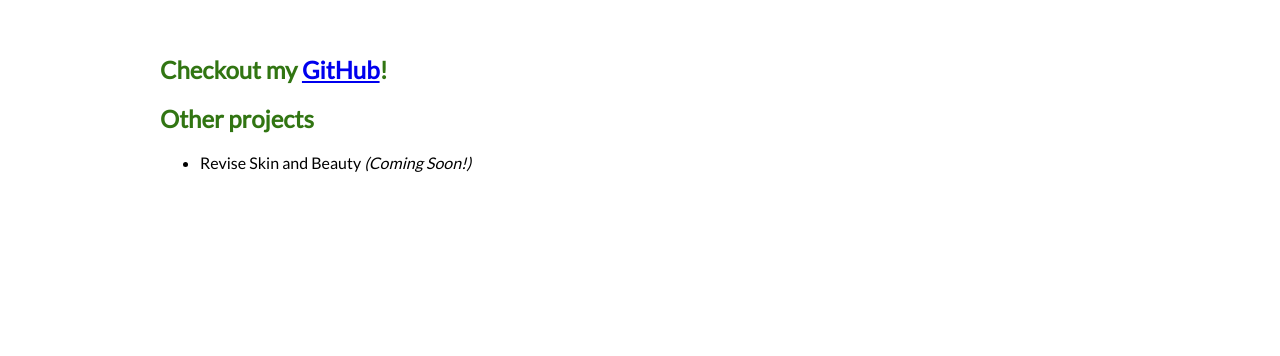
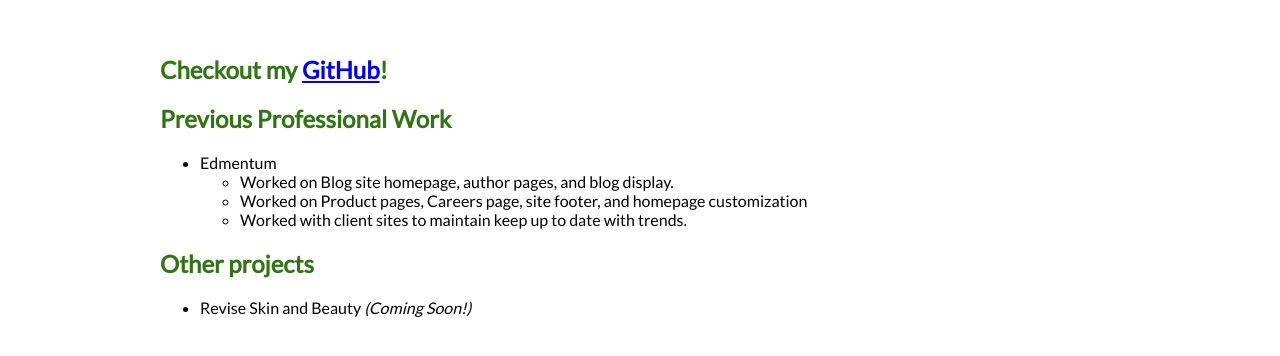
Before and after one commit to sporkenthusiast/murchisondev, a plain HTML site: page projects.html in a window 1280 px wide. Shown: the part 64-420 px from the top of the page. Drawn offline with Linux system fonts and the light colour scheme.

Commit message:
Projects'

```diff
--- a/projects.html
+++ b/projects.html
@@ -29,7 +29,18 @@
             <div class="content-wrapper">
                 <div class="project-wrapper">
                     <h2> Checkout my <a href="https://github.com/sporkenthusiast">GitHub</a>! </h2>
-                    <h2> Other projects</h2>
+                    <h2> Previous Professional Work </h2>
+                    <ul>
+                        <li>
+                            Edmentum
+                            <ul>
+                                <li>Worked on Blog site homepage, author pages, and blog display.</li>
+                                <li>Worked on Product pages, Careers page, site footer, and homepage customization</li>
+                                <li>Worked with client sites to maintain keep up to date with trends.</li>
+                            </ul>
+                        </li>
+                    </ul>
+                    <h2> Other projects </h2>
                     <ul>
                         <li>Revise Skin and Beauty <i>(Coming Soon!)</i></li>
                     </ul>
```
